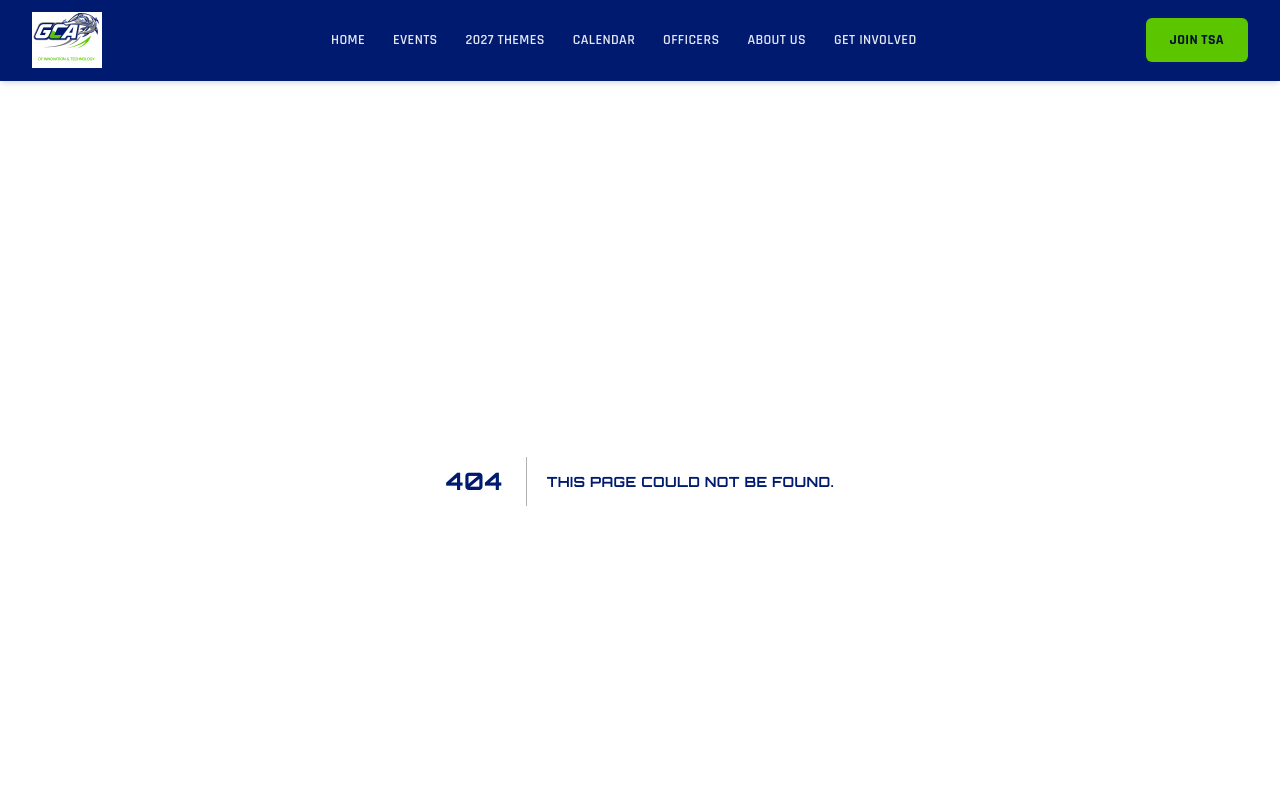
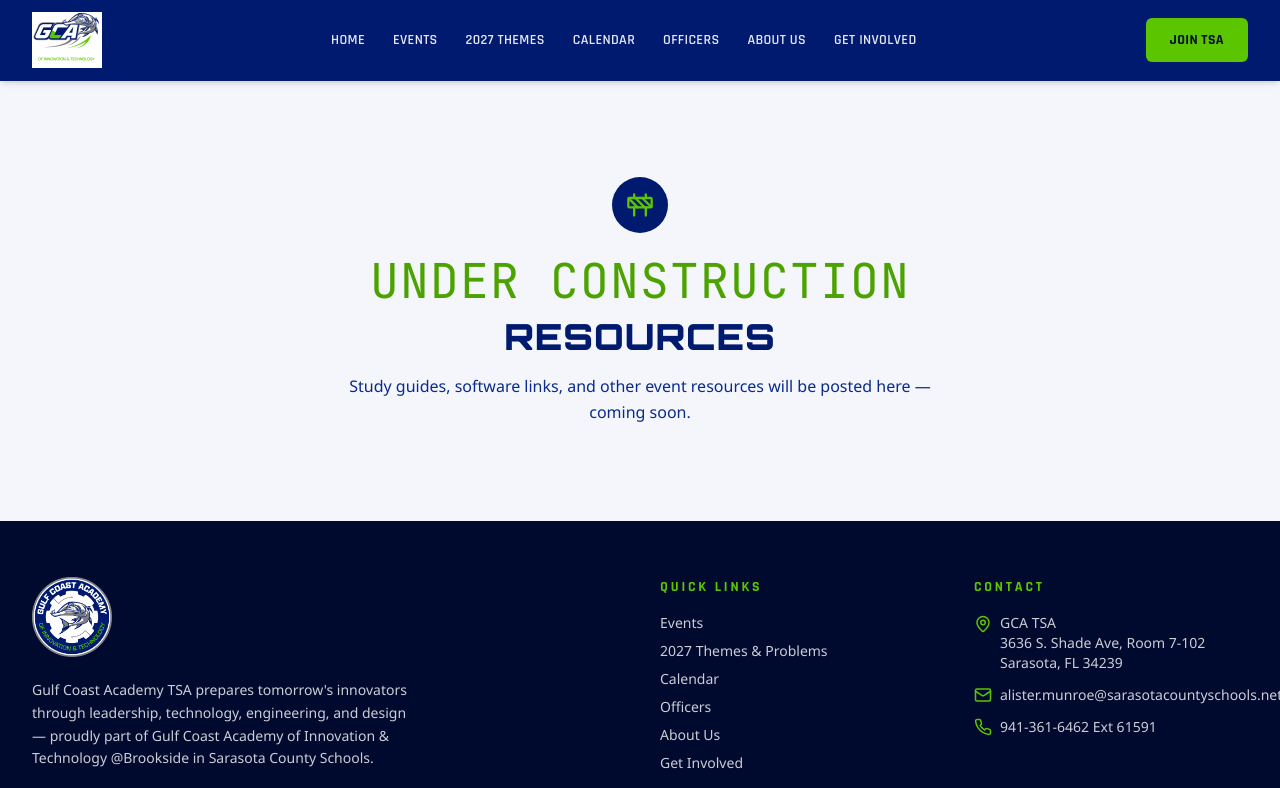
Before and after one commit to amunroe01/gcatsa-website, a Next.js app: page /students/resources in a window 1280 px wide. Before the commit this address had no page. Shown: the top 788 px of the page. Built offline with nearby package versions, Linux system fonts and the light colour scheme.

Commit message:
Create Resources page with ComingSoon component

```diff
--- /dev/null
+++ b/app/students/resources/page.tsx
@@ -0,0 +1,12 @@
+import ComingSoon from "@/components/ComingSoon";
+
+export const metadata = { title: "Resources" };
+
+export default function Page() {
+  return (
+    <ComingSoon
+      title="Resources"
+      description="Study guides, software links, and other event resources will be posted here — coming soon."
+    />
+  );
+}
```
